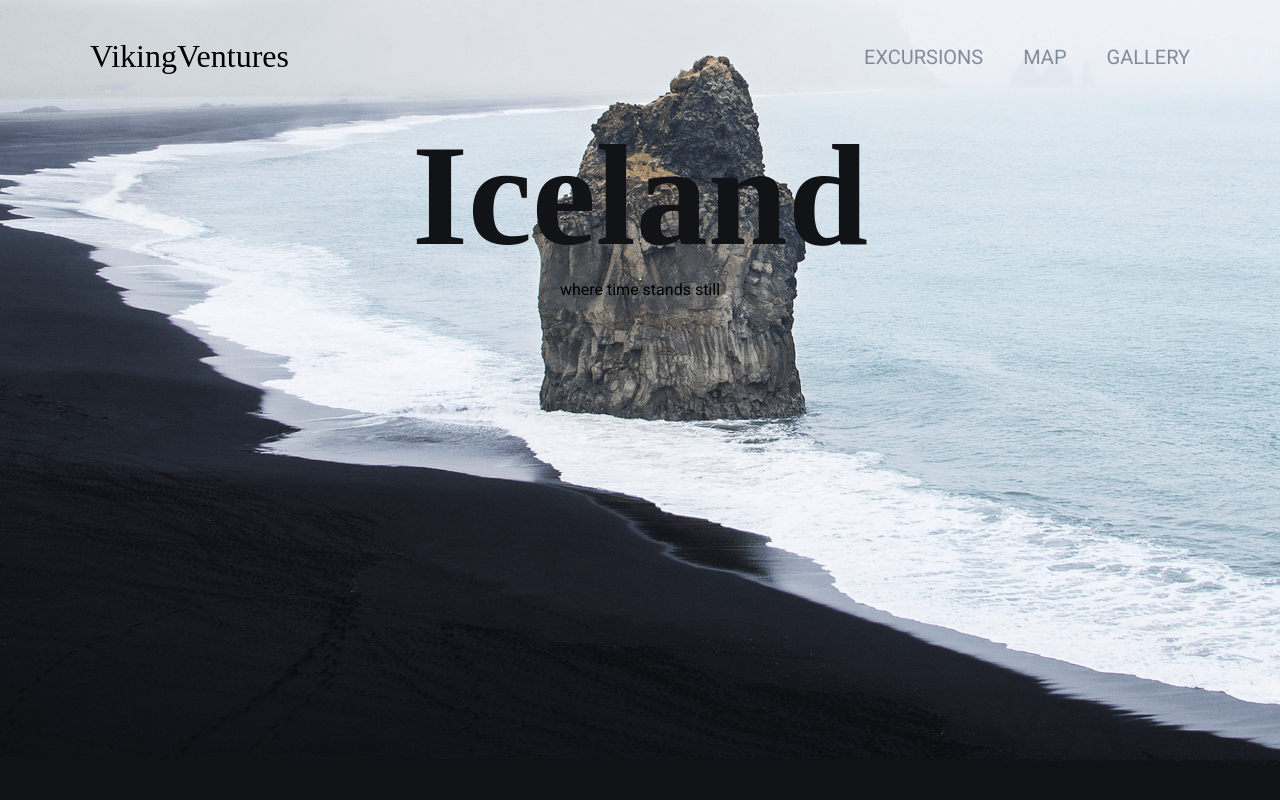
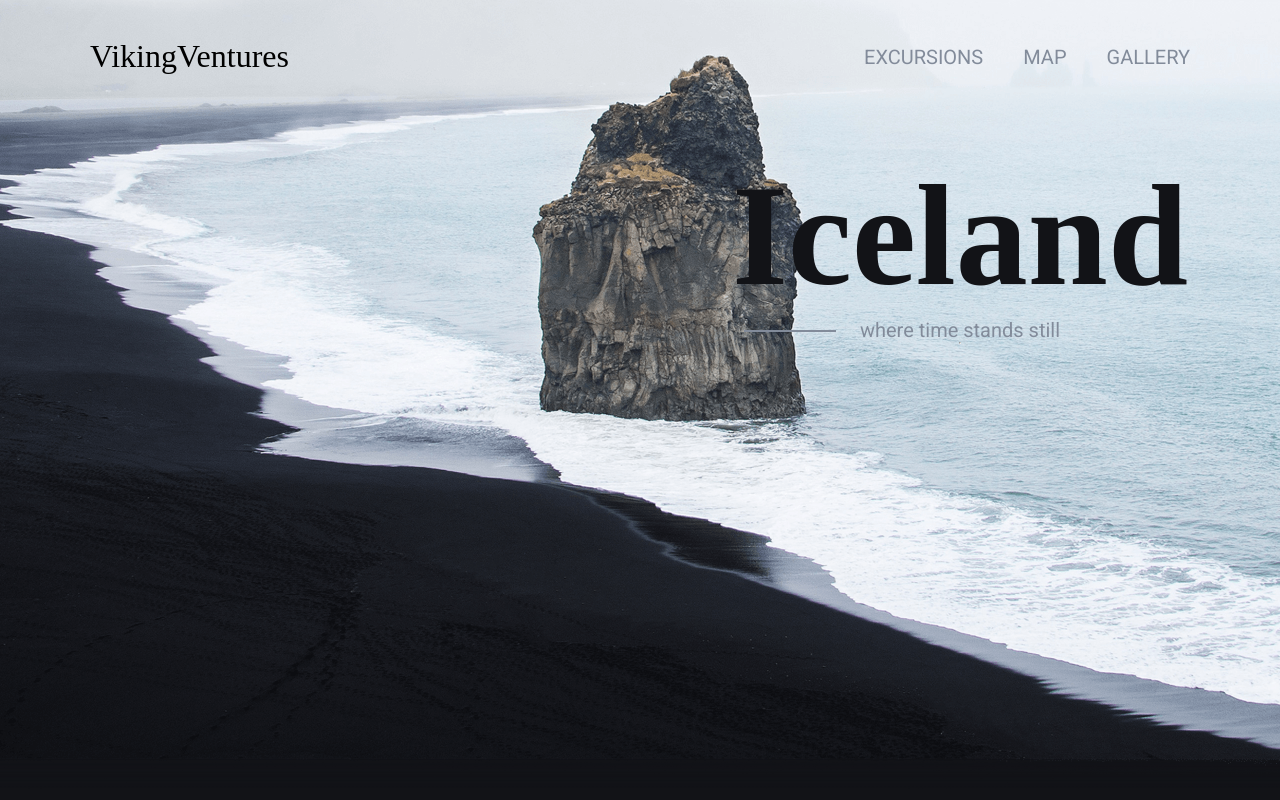
Before and after one commit to obrkn/WebDev1-W2-D4, a website: page index.html in a window 1280 px wide. Shown: the top 800 px of the page. Drawn offline with Linux system fonts and the light colour scheme; a web font is replaced by a local one.

Commit message:
modify title

```diff
--- a/index.html
+++ b/index.html
@@ -19,11 +19,15 @@
         <li>gallery</li>
       </ul>
     </nav>
-    <div class="wrapper">
-      <h1 class="title">Iceland</h1>
-      <p class="subtitle">
-        <hr>where time stands still
-      </p>
+    <div>
+      <div></div>
+      <div class="wrapper">
+        <h1 class="title">Iceland</h1>
+        <p class="subtitle">
+          where time stands still
+        </p>
+        <hr />
+      </div>
     </div>
   </section>
   <section id="second">
--- a/public/style.css
+++ b/public/style.css
@@ -61,31 +61,42 @@ section {
   margin-left: 40px;
 }
 
-#first .wrapper {
+#first div {
+  display: grid;
+  grid-template-columns: 50% 50%;
+}
+
+#first div .wrapper {
   display: flex;
   justify-content: center;
   align-items: center;
   flex-direction: column;
   width: 100%;
-
+  margin-top: 40px;
 }
 
-#first .wrapper h1 {
+#first div .wrapper h1 {
   font-size: 144px;
   font-family: var(--header-font);
   color: var(--base-color);
   text-align: center;
 }
 
-#first .wrapper p {
+#first div .wrapper p {
   font-size: 20px;
-  color: var(--secondary-color);
+  color: var(--nav-text-color);
   text-align: center;
+  position: relative;
 }
 
-#first .wrapper p hr{
-  width: 63px;
-  color: var(--secondary-color);
+#first div .wrapper p::before {
+  content: "";
+  width: 90px;
+  border: 1px solid var(--nav-text-color);
+  position: absolute;
+  top: 50%;
+  left: -70px;
+  transform: translateX(-50%);
 }
 
 section#second {
```
